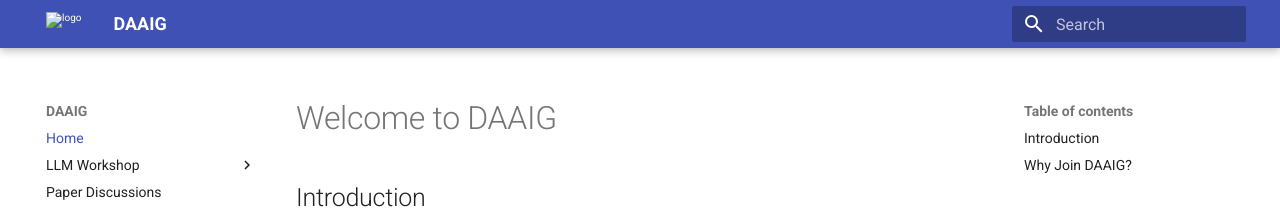
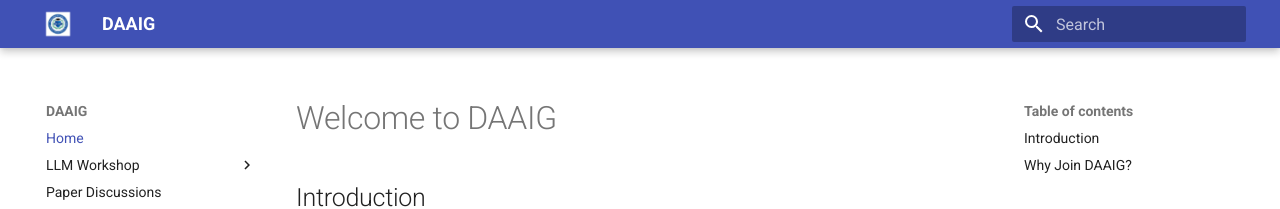
Before and after one commit to KDM-LAB/daaig-website, an MkDocs documentation site: the page built from docs/index.md, in a window 1280 px wide. Shown: the top 209 px of the page. Built offline with MkDocs 1.6.1 and Material for MkDocs 9.7.7, drawn with Linux system fonts in a browser that asks for light colours.

Commit message:
fix logo

```diff
--- a/mkdocs.yml
+++ b/mkdocs.yml
@@ -8,7 +8,7 @@ copyright: "© 2025 DAAIG. All rights reserved."
 # Theme configuration
 theme:
   name: material
-  logo: logo/daiict.jpeg
+  logo: images/daiict.jpeg
   favicon: images/favicon.ico
 
 # Navigation setup
```
